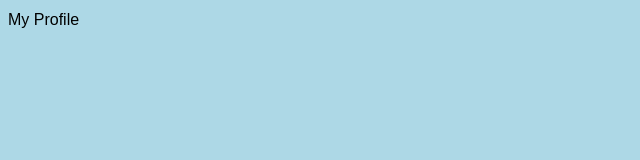
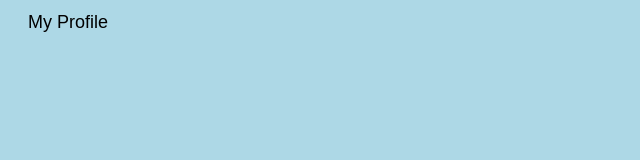
Before and after one commit to mskerz/wichasin-s, a plain HTML site: page index.html in a window 1280 px wide. Shown: the full height of the page, 0-640 px from the left. Drawn offline with Linux system fonts and the light colour scheme.

Commit message:
Update index.html

```diff
--- a/index.html
+++ b/index.html
@@ -11,8 +11,9 @@
       background-color: lightblue;
     }
     h1{
-        margin-left: auto;
+        margin-left: 20px;
         font: 1em sans-serif;
+        font-size: large;
     }
     </style>
 <body>
```
